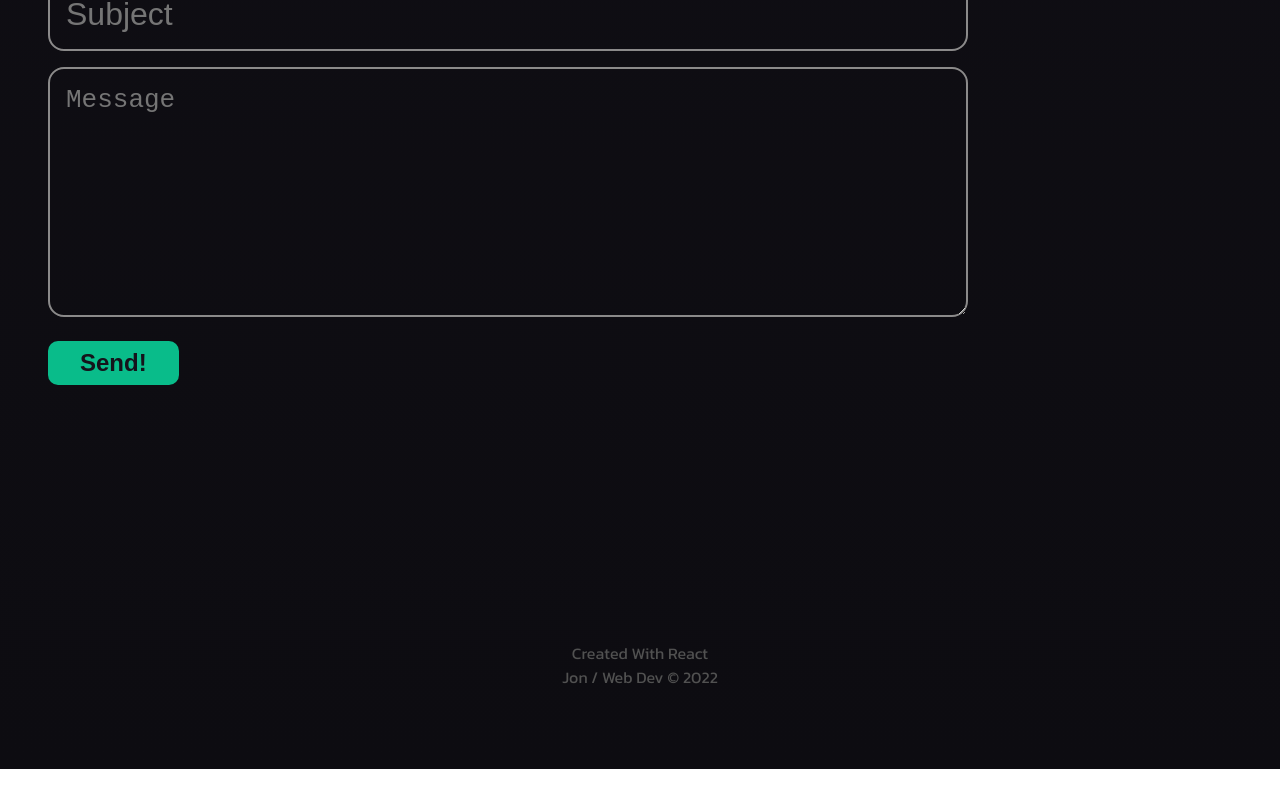
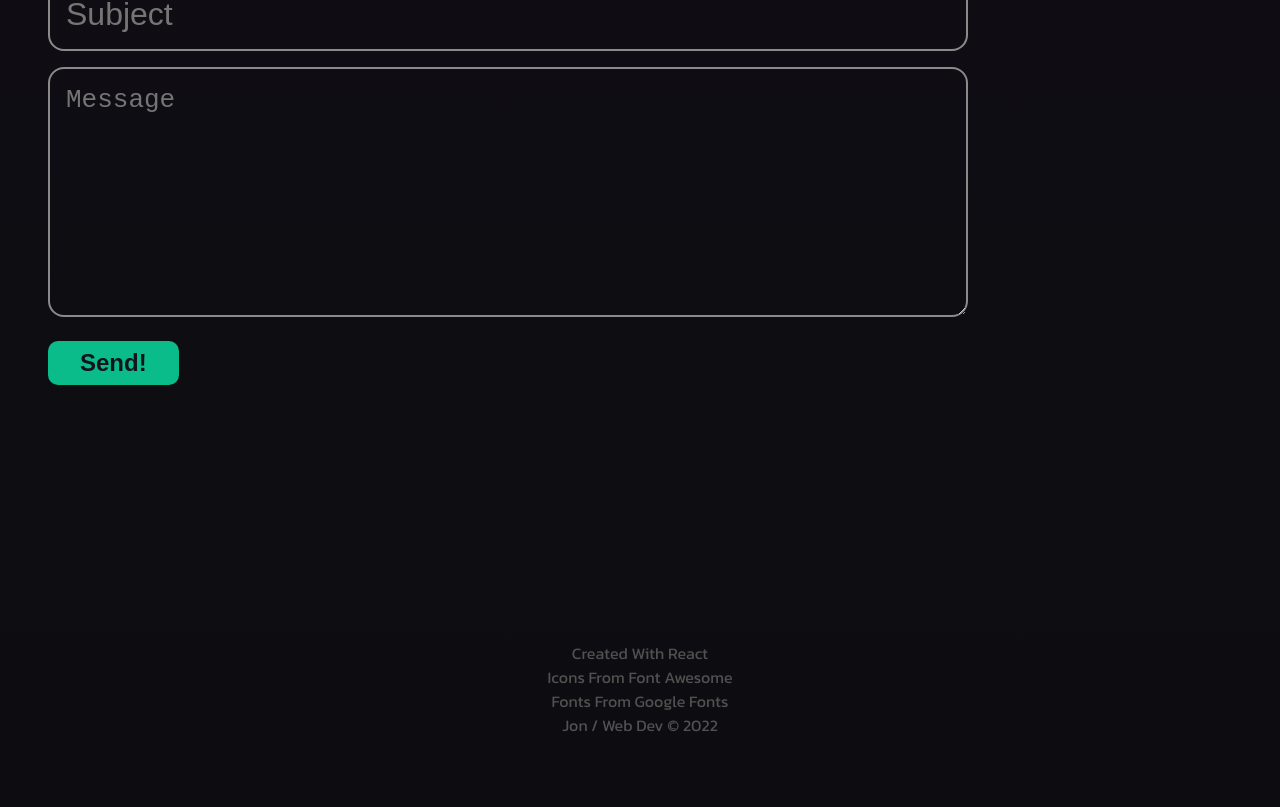
Before and after one commit to venoblin/personal-portfolio-frontend, a React (Create React App) app: page / in a window 1280 px wide. Shown: the part 3441-4248 px from the top of the page. Before the commit the page ends 4210 px from the top, so only its background shows below. Built offline with nearby package versions, Linux system fonts and the light colour scheme.

Commit message:
Added credits to footer

```diff
--- a/src/components/Footer.jsx
+++ b/src/components/Footer.jsx
@@ -4,6 +4,8 @@ const Footer = () => {
   return (
     <footer className="Foot">
       <p>Created With React</p>
+      <p>Icons From Font Awesome</p>
+      <p>Fonts From Google Fonts</p>
       <p>Jon / Web Dev © 2022</p>
     </footer>
   )
```
